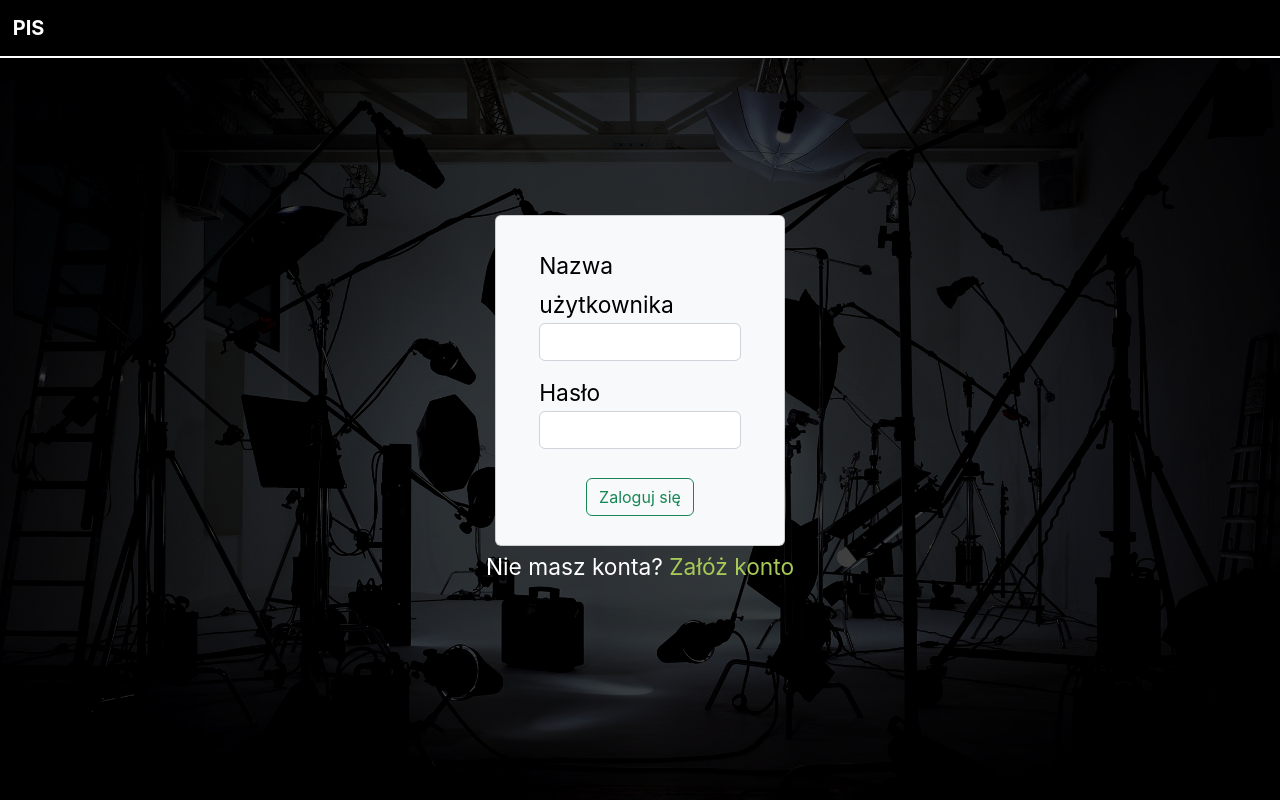
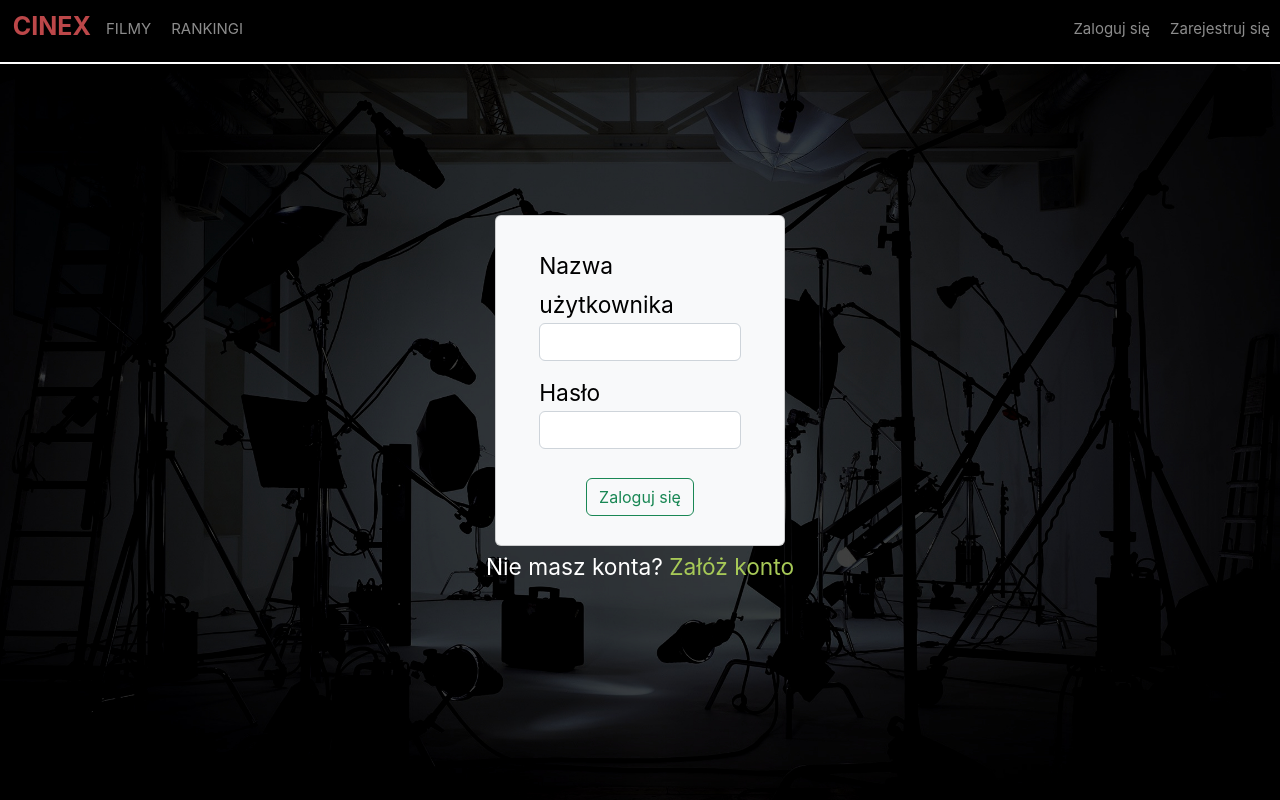
Before and after one commit to Prawo-I-Skalowalnosc/PIS_2022Z, a React (Create React App) app in the folder front/: page /login in a window 1280 px wide. Built offline with nearby package versions, Linux system fonts and the light colour scheme.

Commit message:
PIS-17 zmiany w NavBarze i wyświeltaniu strony głównej

```diff
--- a/front/src/components/layout/NavBar.tsx
+++ b/front/src/components/layout/NavBar.tsx
@@ -4,7 +4,30 @@ import "../../style/layout.css"
 const NavBar = () => {
     return (
         <nav className="navbar navbar-dark pis-navbar">
-            <Link className="navbar-brand pis-navbar-link" to="/">PIS</Link>
+            <ul className="navbar-nav pis-navbar-nav">
+                <li className="nav-item pis-nav-item">
+                <Link className="nav-link pis-navbar-link-main" to="/">CINEX</Link>
+                </li>
+            </ul>
+            <ul className="navbar-nav pis-navbar-nav me-auto">
+                <li className="nav-item pis-nav-item">
+                <Link className="nav-link pis-navbar-link" to="/movies">FILMY</Link>
+                </li>
+                <li className="nav-item pis-nav-item">
+                <Link className="nav-link pis-navbar-link" to="/movies/rankings">RANKINGI</Link>
+                </li>
+            </ul>
+            <ul className="navbar-nav pis-navbar-nav ms-auto">
+                <li className="nav-item pis-nav-item">
+                    <Link className="nav-link pis-navbar-link" to="/login">Zaloguj się</Link>
+                </li>
+                <li className="nav-item pis-nav-item">
+                    <Link className="nav-link pis-navbar-link" to="/register">Zarejestruj się</Link>
+                </li>
+            </ul>
+
+
+
         </nav>)
 }
 export default NavBar
--- a/front/src/pages/MainMenuPage.tsx
+++ b/front/src/pages/MainMenuPage.tsx
@@ -45,19 +45,19 @@ export default function MainMenuPage() {
         <Layout>
             <div className="App container-fluid pis-mainpage-cont">
                 <ErrorAndInfo infoMsg={""} errorMsg={error}/>
-                {recentMovies &&
+                {recentMovies.length != 0 &&
                 <>
                     <h4 className="pis-mainpage-newesttext">NAJNOWSZE FILMY</h4>
                     <MenuMoviesList movies={recentMovies}/>
                 </>}
 
-                {upcomingMovies &&
+                {upcomingMovies.length != 0 &&
                 <>
                     <h4 className="pis-mainpage-upcomingtext">NAJBLIŻSZE PREMIERY</h4>
                     <MenuMoviesList movies={upcomingMovies}/>
                 </>}
 
-                {bestMovies &&
+                {bestMovies.length != 0 &&
                 <>
                     <h4 className="pis-mainpage-besttext">NAJLEPSZE FILMY</h4>
                     <MenuMoviesList movies={bestMovies}/>
--- a/front/src/style/layout.css
+++ b/front/src/style/layout.css
@@ -1,6 +1,6 @@
 .pis-navbar{
-    min-height: 5%;
     margin: 0;
+    padding-top: 0;
     padding-left: 1%;
     border-bottom: 2px solid white;
     background-color: black;
@@ -10,12 +10,49 @@
     z-index: 1;
 }
 
+.pis-nav-item{
+    display:inline-block;
+}
+
+.pis-navbar-nav{
+    display:inline-block;
+}
+
+li > .pis-navbar-link {
+    display: inline-block;
+}
+
 .pis-navbar-link{
-    font-weight: bold;
+    font-size: 15px;
+    margin-left: 10px;
+    margin-right: 10px;
 }
 
 .pis-navbar-link:active{
-    font-weight: bold;
     animation: pulse;
     animation-duration: 500ms;
 }
+
+.pis-navbar-link-main{
+    font-size: 25px;
+    font-weight: bold;
+    margin-right: 5px;
+    color: #bc4749;
+}
+
+.pis-navbar-link-main:active{
+    font-weight: bold;
+    color: #bc4749;
+    animation: pulse;
+    animation-duration: 500ms;
+}
+
+.pis-navbar-link-main:hover{
+    font-weight: bold;
+    color: #bc4749;
+}
+
+.pis-navbar-link-main:focus{
+    font-weight: bold;
+    color: #bc4749;
+}
--- a/front/src/style/mainMenu.css
+++ b/front/src/style/mainMenu.css
@@ -12,6 +12,8 @@
     text-decoration-color: #bc4749;
     text-underline-offset: 10px;
     margin-bottom: 1%;
+    animation: fadeIn;
+    animation-duration: 500ms;
 }
 
 .pis-mainpage-upcomingtext{
@@ -22,6 +24,8 @@
     text-decoration-color: #bc4749;
     text-underline-offset: 10px;
     margin-bottom: 1%;
+    animation: fadeIn;
+    animation-duration: 500ms;
 }
 
 .pis-mainpage-besttext{
@@ -32,12 +36,16 @@
     text-decoration-color: #bc4749;
     text-underline-offset: 10px;
     margin-bottom: 1%;
+    animation: fadeIn;
+    animation-duration: 500ms;
 }
 
 .pis-mainpagelist-card-cont{
     overflow: auto;
     display: flex;
     width: 100%;
+    animation: fadeIn;
+    animation-duration: 500ms;
 }
 
 .pis-mainpagelist-card{
```
